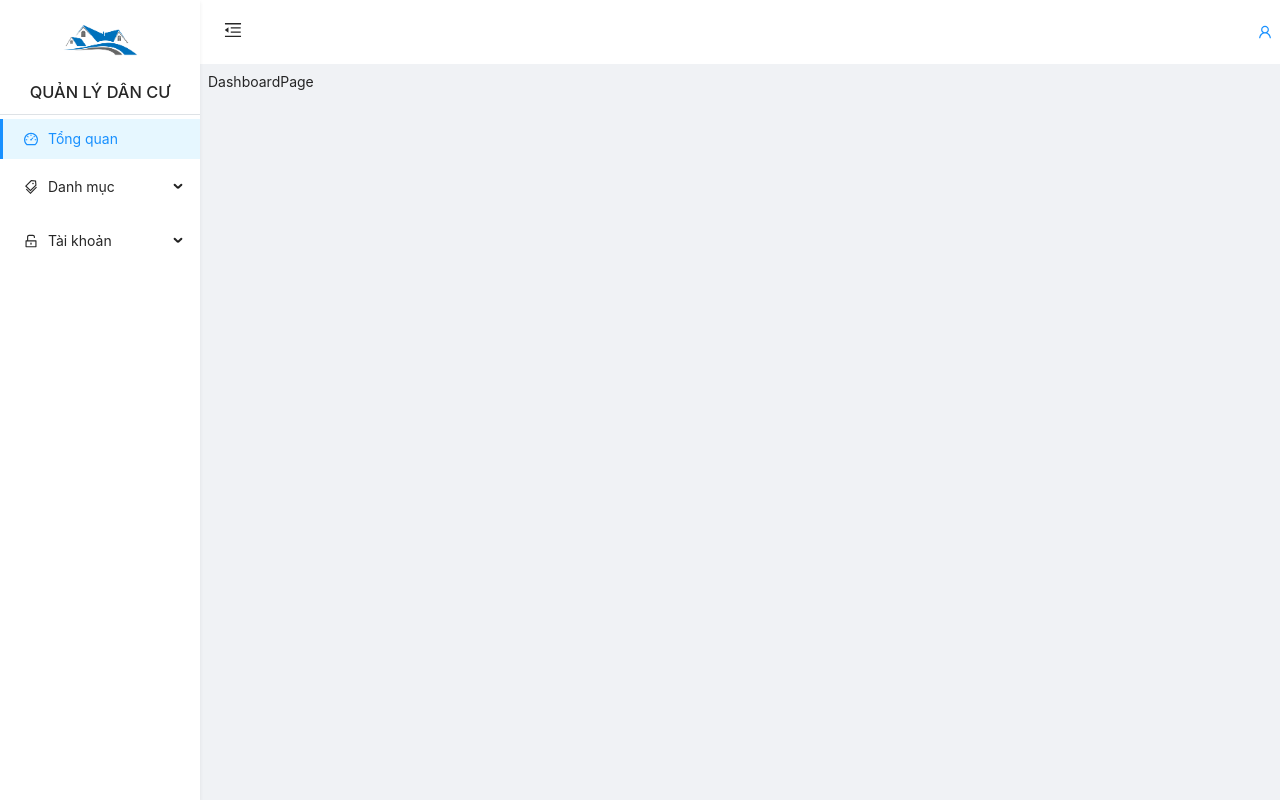
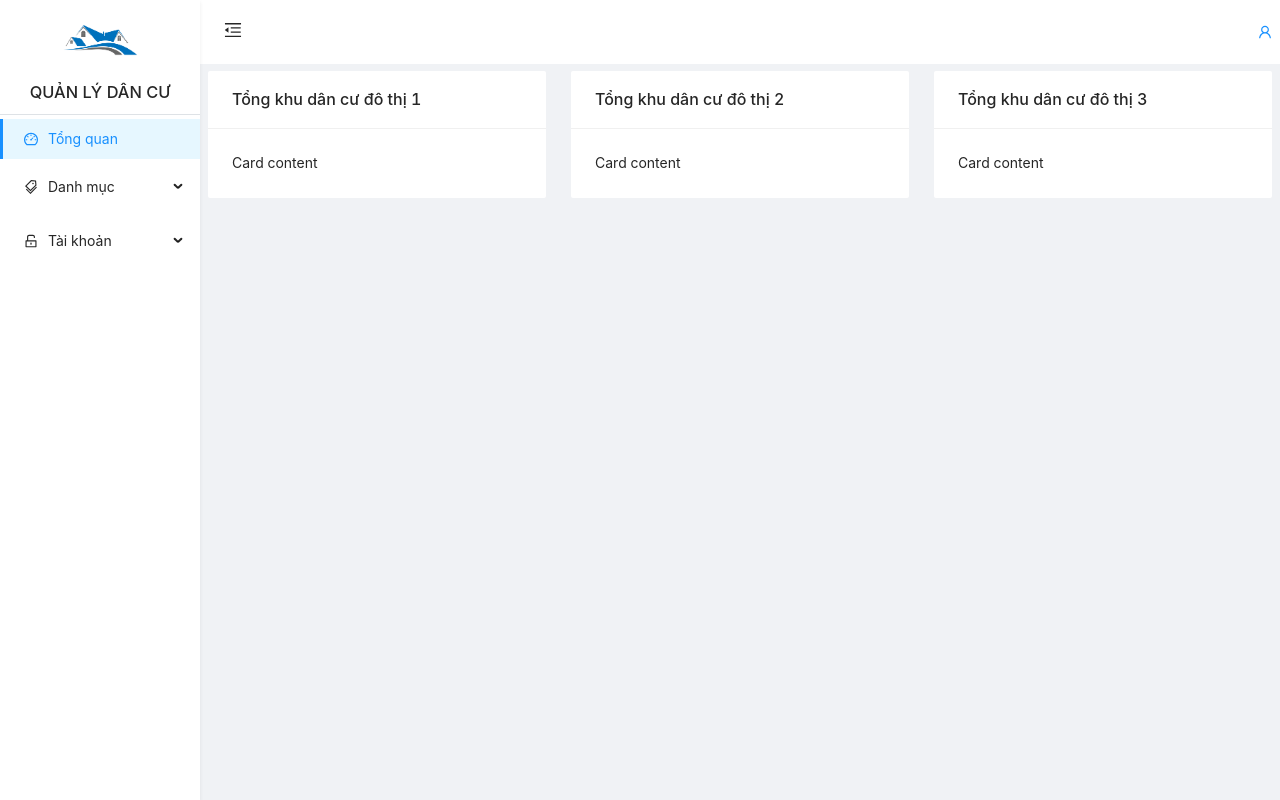
Before and after one commit to NgoThanhTuyen/Qu-n-l-d-n-c-, a React (Create React App) app: page /dashboard in a window 1280 px wide. Built offline with nearby package versions, Linux system fonts and the light colour scheme.

Commit message:
dashboard

```diff
--- a/package.json
+++ b/package.json
@@ -3,6 +3,7 @@
   "version": "0.1.0",
   "private": true,
   "dependencies": {
+    "@ant-design/charts": "^1.4.2",
     "@testing-library/jest-dom": "^5.16.5",
     "@testing-library/react": "^13.4.0",
     "@testing-library/user-event": "^13.5.0",
@@ -13,6 +14,7 @@
     "react-dom": "^18.2.0",
     "react-router-dom": "^6.9.0",
     "react-scripts": "5.0.1",
+    "recharts": "^2.5.0",
     "web-vitals": "^2.1.4"
   },
   "scripts": {
--- a/src/pages/dashboard_page/DashboardPage.jsx
+++ b/src/pages/dashboard_page/DashboardPage.jsx
@@ -1,8 +1,11 @@
 import React from 'react'
+import { MapPageDashboard } from './components'
 
 function DashboardPage() {
   return (
-    <div>DashboardPage</div>
+    <div>
+      <MapPageDashboard/>
+    </div>
   )
 }
 
--- /dev/null
+++ b/src/pages/dashboard_page/components/chart_page/ChartPage.jsx
@@ -0,0 +1,39 @@
+import React from "react";
+import { Row, Col, Card } from "antd";
+import { LineChart, Line, XAxis, YAxis, CartesianGrid, Tooltip, Legend } from "recharts";
+
+const ChartPage = () => {
+  const data = [
+    { month: "Jan", value: 10 },
+    { month: "Feb", value: 20 },
+    { month: "Mar", value: 30 },
+    { month: "Apr", value: 25 },
+    { month: "May", value: 35 },
+    { month: "Jun", value: 40 },
+    { month: "Jul", value: 45 },
+    { month: "Aug", value: 50 },
+    { month: "Sep", value: 55 },
+    { month: "Oct", value: 60 },
+    { month: "Nov", value: 65 },
+    { month: "Dec", value: 70 },
+  ];
+
+  return (
+    <Row gutter={[16, 16]}>
+      <Col span={24}>
+        <Card>
+          <LineChart width={700} height={400} data={data} margin={{ top: 5, right: 20, left: 20, bottom: 5 }}>
+            <XAxis dataKey="month" />
+            <YAxis />
+            <CartesianGrid strokeDasharray="3 3" />
+            <Tooltip />
+            <Legend />
+            <Line type="monotone" dataKey="value" stroke="#8884d8" activeDot={{ r: 8 }} />
+          </LineChart>
+        </Card>
+      </Col>
+    </Row>
+  );
+};
+
+export default ChartPage;
--- /dev/null
+++ b/src/pages/dashboard_page/components/index.js
@@ -0,0 +1,3 @@
+import MapPageDashboard from './map_page_dashboard/MapPageDashboard'
+ import ChartPage from './chart_page/ChartPage'
+export {    ChartPage,MapPageDashboard }
--- /dev/null
+++ b/src/pages/dashboard_page/components/map_page_dashboard/MapPageDashboard.jsx
@@ -0,0 +1,35 @@
+import React from 'react'
+import { Card, Col, Row } from 'antd';
+import ChartPage from '../chart_page/ChartPage';
+function MapPageDashboard() {
+  return (
+    <div>
+       <Row gutter={25}>
+       <Col span={8}>
+      <Card title="Tổng khu dân cư đô thị 1 " bordered={false}>
+        Card content
+      </Card>
+    </Col>
+    <Col span={8}>
+      <Card title="Tổng khu dân cư đô thị 2" bordered={false}>
+        Card content
+      </Card>
+    </Col>
+    <Col span={8}>
+      <Card title="Tổng khu dân cư đô thị 3" bordered={false}>
+        Card content
+      </Card>
+    </Col>
+  </Row>
+    <Row gutter={20}></Row>
+
+
+
+
+
+
+    </div>
+  )
+}
+
+export default MapPageDashboard
```
Also changed, not shown: 1 other file (tests, documents, lock files or other folders).
